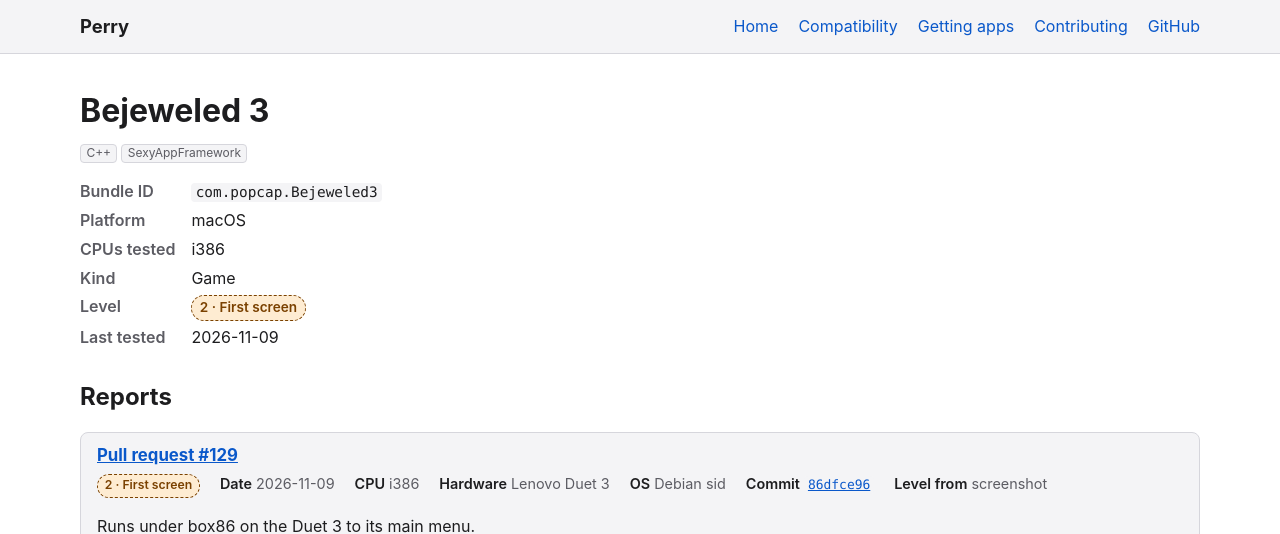
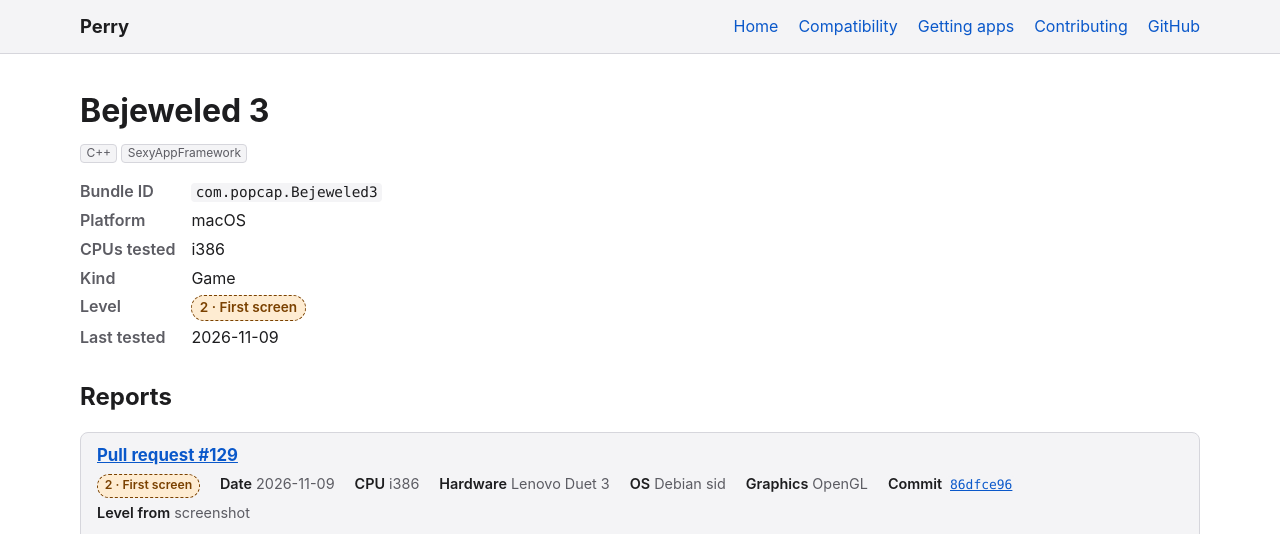
Before and after one commit to MillerTechnologyPeru/Perry, a Jekyll site: the page built from docs/_apps/macos/com.popcap.Bejeweled3.md, in a window 1280 px wide, cut to the strip 0-534 px from the top of the page. Built offline with Jekyll 4.4.1, drawn with Linux system fonts in a browser that asks for light colours.

Commit message:
Add the graphics API Bejeweled 3's reports drew with

```diff
--- a/docs/_apps/macos/com.popcap.Bejeweled3.md
+++ b/docs/_apps/macos/com.popcap.Bejeweled3.md
@@ -14,6 +14,7 @@ reports:
     os: Debian 13
     env:
       - "PERRY_UNIMPLEMENTED=continue"
+    graphics: OpenGL
     level: 3
     source: body
     notes: Loads, draws in OpenGL, plays sound and reaches a Classic game board.
@@ -24,6 +25,7 @@ reports:
     cpu: i386
     hardware: Lenovo Duet 3
     os: Debian sid
+    graphics: OpenGL
     level: 2
     source: screenshot
     notes: Runs under box86 on the Duet 3 to its main menu.
```
